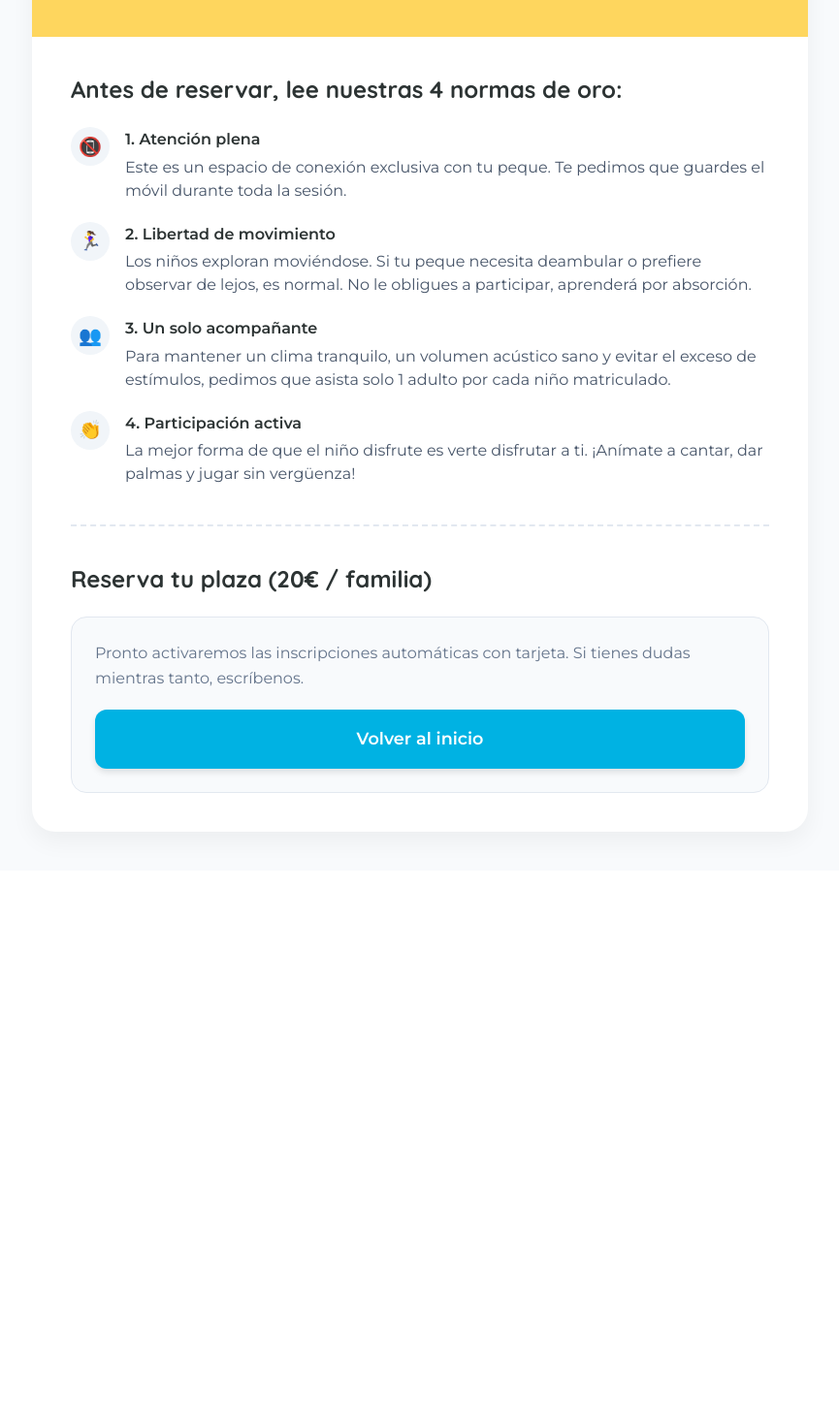
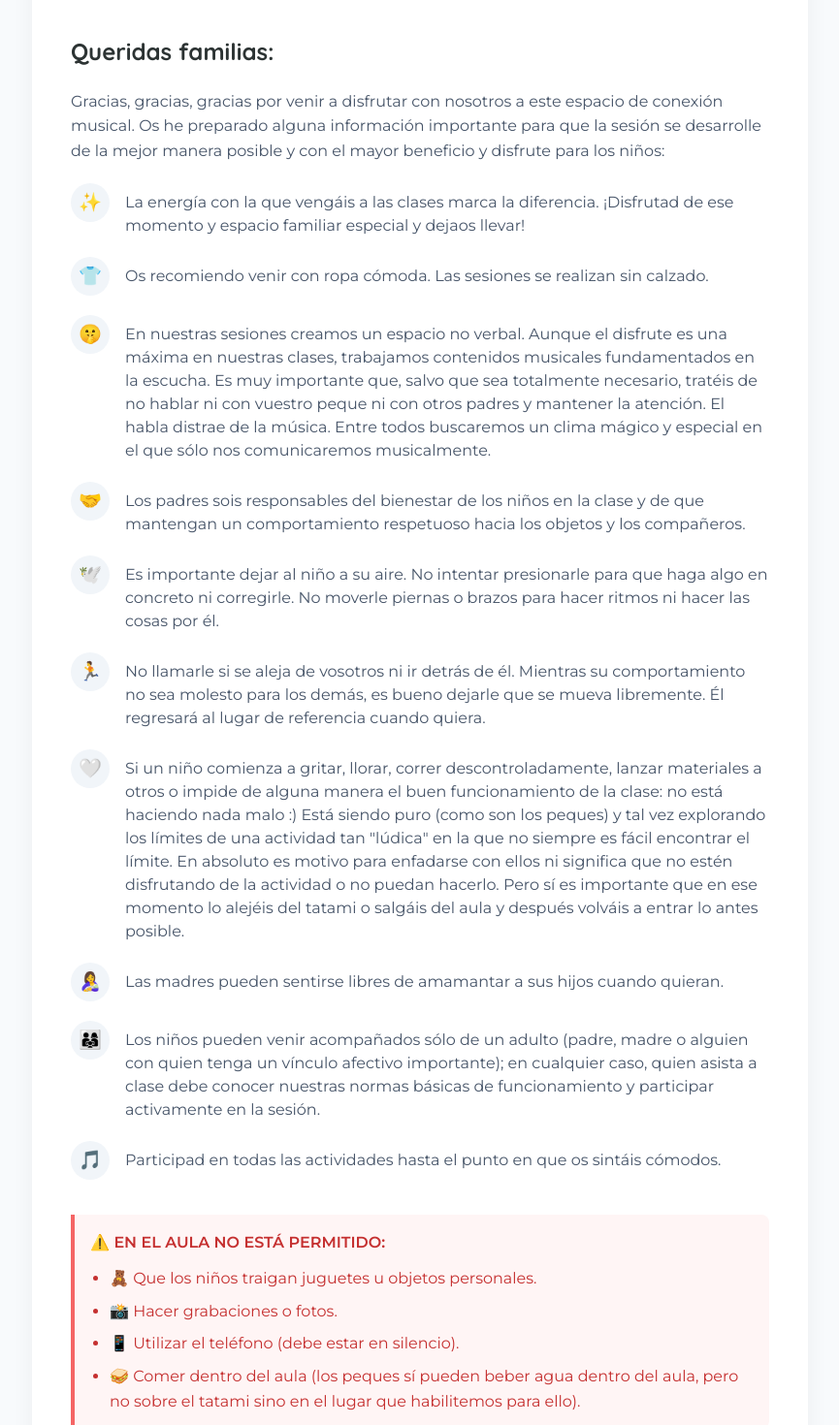
Before and after one commit to musicabalu/musicabalu-web, a Next.js app: page /talleres in a window 1280 px wide. Shown: the part 340-1810 px from the top of the page at 97% size, without its empty margins (207-1072 px from the left). Before the commit the page ends 1238 px from the top, so only its background shows below. Built offline with nearby package versions, Linux system fonts and the light colour scheme.

Commit message:
style: actualizar textos e icono en landing page de talleres

```diff
--- a/src/app/(public)/talleres/page.js
+++ b/src/app/(public)/talleres/page.js
@@ -13,69 +13,120 @@ export default function TalleresPage() {
 
         {/* Cabecera visual */}
         <div style={{ backgroundColor: 'var(--color-yellow)', padding: '60px 40px', textAlign: 'center' }}>
-          <span style={{ fontSize: '3rem', display: 'block', marginBottom: '16px' }}>🧸</span>
+          <img src="/logo_colores.png" alt="Musicabalú Logo" style={{ maxWidth: '120px', marginBottom: '16px', display: 'inline-block' }} />
           <h1 style={{ color: 'var(--color-dark)', margin: 0, fontSize: '2.5rem', fontFamily: 'var(--font-heading)', lineHeight: '1.2' }}>
             Taller de Música en Familia
           </h1>
           <p style={{ color: '#92400e', fontSize: '1.2rem', marginTop: '16px', fontWeight: '500' }}>
-            Una experiencia musical de 45 minutos para conectar, disfrutar y aprender jugando.
+            Una experiencia musical de unos 45 minutos para conectar, disfrutar y aprender jugando.
           </p>
         </div>
 
         {/* Contenido y normas */}
         <div style={{ padding: '40px' }}>
           <h2 style={{ color: 'var(--color-dark)', fontSize: '1.5rem', marginBottom: '24px', fontFamily: 'var(--font-heading)' }}>
-            Antes de reservar, lee nuestras 4 normas de oro:
+            Queridas familias:
           </h2>
+          <p style={{ margin: '0 0 20px 0', color: '#475569', lineHeight: '1.6' }}>
+            Gracias, gracias, gracias por venir a disfrutar con nosotros a este espacio de conexión musical.
+            Os he preparado alguna información importante para que la sesión se desarrolle de la mejor manera posible y con el mayor beneficio y disfrute para los niños:
+          </p>
 
           <div style={{ display: 'flex', flexDirection: 'column', gap: '20px', marginBottom: '40px' }}>
             <div style={{ display: 'flex', gap: '16px' }}>
-              <div style={{ backgroundColor: '#f1f5f9', width: '40px', height: '40px', borderRadius: '50%', display: 'flex', alignItems: 'center', justifyContent: 'center', fontSize: '1.2rem', flexShrink: 0 }}>📵</div>
-              <div>
-                <strong style={{ color: 'var(--color-dark)', display: 'block', marginBottom: '4px' }}>1. Atención plena</strong>
-                <p style={{ margin: 0, color: '#475569', lineHeight: '1.5' }}>Este es un espacio de conexión exclusiva con tu peque. Te pedimos que guardes el móvil durante toda la sesión.</p>
-              </div>
+              <div style={{ backgroundColor: '#f1f5f9', width: '40px', height: '40px', borderRadius: '50%', display: 'flex', alignItems: 'center', justifyContent: 'center', fontSize: '1.2rem', flexShrink: 0 }}>✨</div>
+              <p style={{ margin: 0, color: '#475569', lineHeight: '1.5', paddingTop: '8px' }}>
+                La energía con la que vengáis a las clases marca la diferencia. ¡Disfrutad de ese momento y espacio familiar especial y dejaos llevar!
+              </p>
             </div>
 
             <div style={{ display: 'flex', gap: '16px' }}>
-              <div style={{ backgroundColor: '#f1f5f9', width: '40px', height: '40px', borderRadius: '50%', display: 'flex', alignItems: 'center', justifyContent: 'center', fontSize: '1.2rem', flexShrink: 0 }}>🏃‍♀️</div>
-              <div>
-                <strong style={{ color: 'var(--color-dark)', display: 'block', marginBottom: '4px' }}>2. Libertad de movimiento</strong>
-                <p style={{ margin: 0, color: '#475569', lineHeight: '1.5' }}>Los niños exploran moviéndose. Si tu peque necesita deambular o prefiere observar de lejos, es normal. No le obligues a participar, aprenderá por absorción.</p>
-              </div>
+              <div style={{ backgroundColor: '#f1f5f9', width: '40px', height: '40px', borderRadius: '50%', display: 'flex', alignItems: 'center', justifyContent: 'center', fontSize: '1.2rem', flexShrink: 0 }}>👕</div>
+              <p style={{ margin: 0, color: '#475569', lineHeight: '1.5', paddingTop: '8px' }}>
+                Os recomiendo venir con ropa cómoda. Las sesiones se realizan sin calzado.
+              </p>
             </div>
 
             <div style={{ display: 'flex', gap: '16px' }}>
-              <div style={{ backgroundColor: '#f1f5f9', width: '40px', height: '40px', borderRadius: '50%', display: 'flex', alignItems: 'center', justifyContent: 'center', fontSize: '1.2rem', flexShrink: 0 }}>👥</div>
-              <div>
-                <strong style={{ color: 'var(--color-dark)', display: 'block', marginBottom: '4px' }}>3. Un solo acompañante</strong>
-                <p style={{ margin: 0, color: '#475569', lineHeight: '1.5' }}>Para mantener un clima tranquilo, un volumen acústico sano y evitar el exceso de estímulos, pedimos que asista solo 1 adulto por cada niño matriculado.</p>
-              </div>
+              <div style={{ backgroundColor: '#f1f5f9', width: '40px', height: '40px', borderRadius: '50%', display: 'flex', alignItems: 'center', justifyContent: 'center', fontSize: '1.2rem', flexShrink: 0 }}>🤫</div>
+              <p style={{ margin: 0, color: '#475569', lineHeight: '1.5', paddingTop: '8px' }}>
+                En nuestras sesiones creamos un espacio no verbal. Aunque el disfrute es una máxima en nuestras clases, trabajamos contenidos musicales fundamentados en la escucha. Es muy importante que, salvo que sea totalmente necesario, tratéis de no hablar ni con vuestro peque ni con otros padres y mantener la atención. El habla distrae de la música. Entre todos buscaremos un clima mágico y especial en el que sólo nos comunicaremos musicalmente.
+              </p>
             </div>
 
             <div style={{ display: 'flex', gap: '16px' }}>
-              <div style={{ backgroundColor: '#f1f5f9', width: '40px', height: '40px', borderRadius: '50%', display: 'flex', alignItems: 'center', justifyContent: 'center', fontSize: '1.2rem', flexShrink: 0 }}>👏</div>
-              <div>
-                <strong style={{ color: 'var(--color-dark)', display: 'block', marginBottom: '4px' }}>4. Participación activa</strong>
-                <p style={{ margin: 0, color: '#475569', lineHeight: '1.5' }}>La mejor forma de que el niño disfrute es verte disfrutar a ti. ¡Anímate a cantar, dar palmas y jugar sin vergüenza!</p>
-              </div>
+              <div style={{ backgroundColor: '#f1f5f9', width: '40px', height: '40px', borderRadius: '50%', display: 'flex', alignItems: 'center', justifyContent: 'center', fontSize: '1.2rem', flexShrink: 0 }}>🤝</div>
+              <p style={{ margin: 0, color: '#475569', lineHeight: '1.5', paddingTop: '8px' }}>
+                Los padres sois responsables del bienestar de los niños en la clase y de que mantengan un comportamiento respetuoso hacia los objetos y los compañeros.
+              </p>
+            </div>
+
+            <div style={{ display: 'flex', gap: '16px' }}>
+              <div style={{ backgroundColor: '#f1f5f9', width: '40px', height: '40px', borderRadius: '50%', display: 'flex', alignItems: 'center', justifyContent: 'center', fontSize: '1.2rem', flexShrink: 0 }}>🕊️</div>
+              <p style={{ margin: 0, color: '#475569', lineHeight: '1.5', paddingTop: '8px' }}>
+                Es importante dejar al niño a su aire. No intentar presionarle para que haga algo en concreto ni corregirle. No moverle piernas o brazos para hacer ritmos ni hacer las cosas por él.
+              </p>
+            </div>
+
+            <div style={{ display: 'flex', gap: '16px' }}>
+              <div style={{ backgroundColor: '#f1f5f9', width: '40px', height: '40px', borderRadius: '50%', display: 'flex', alignItems: 'center', justifyContent: 'center', fontSize: '1.2rem', flexShrink: 0 }}>🏃</div>
+              <p style={{ margin: 0, color: '#475569', lineHeight: '1.5', paddingTop: '8px' }}>
+                No llamarle si se aleja de vosotros ni ir detrás de él. Mientras su comportamiento no sea molesto para los demás, es bueno dejarle que se mueva libremente. Él regresará al lugar de referencia cuando quiera.
+              </p>
+            </div>
+
+            <div style={{ display: 'flex', gap: '16px' }}>
+              <div style={{ backgroundColor: '#f1f5f9', width: '40px', height: '40px', borderRadius: '50%', display: 'flex', alignItems: 'center', justifyContent: 'center', fontSize: '1.2rem', flexShrink: 0 }}>🤍</div>
+              <p style={{ margin: 0, color: '#475569', lineHeight: '1.5', paddingTop: '8px' }}>
+                Si un niño comienza a gritar, llorar, correr descontroladamente, lanzar materiales a otros o impide de alguna manera el buen funcionamiento de la clase: no está haciendo nada malo :) Está siendo puro (como son los peques) y tal vez explorando los límites de una actividad tan "lúdica" en la que no siempre es fácil encontrar el límite. En absoluto es motivo para enfadarse con ellos ni significa que no estén disfrutando de la actividad o no puedan hacerlo. Pero sí es importante que en ese momento lo alejéis del tatami o salgáis del aula y después volváis a entrar lo antes posible.
+              </p>
+            </div>
+
+            <div style={{ display: 'flex', gap: '16px' }}>
+              <div style={{ backgroundColor: '#f1f5f9', width: '40px', height: '40px', borderRadius: '50%', display: 'flex', alignItems: 'center', justifyContent: 'center', fontSize: '1.2rem', flexShrink: 0 }}>🤱</div>
+              <p style={{ margin: 0, color: '#475569', lineHeight: '1.5', paddingTop: '8px' }}>
+                Las madres pueden sentirse libres de amamantar a sus hijos cuando quieran.
+              </p>
+            </div>
+
+            <div style={{ display: 'flex', gap: '16px' }}>
+              <div style={{ backgroundColor: '#f1f5f9', width: '40px', height: '40px', borderRadius: '50%', display: 'flex', alignItems: 'center', justifyContent: 'center', fontSize: '1.2rem', flexShrink: 0 }}>👨‍👩‍👧</div>
+              <p style={{ margin: 0, color: '#475569', lineHeight: '1.5', paddingTop: '8px' }}>
+                Los niños pueden venir acompañados sólo de un adulto (padre, madre o alguien con quien tenga un vínculo afectivo importante); en cualquier caso, quien asista a clase debe conocer nuestras normas básicas de funcionamiento y participar activamente en la sesión.
+              </p>
+            </div>
+
+            <div style={{ display: 'flex', gap: '16px' }}>
+              <div style={{ backgroundColor: '#f1f5f9', width: '40px', height: '40px', borderRadius: '50%', display: 'flex', alignItems: 'center', justifyContent: 'center', fontSize: '1.2rem', flexShrink: 0 }}>🎵</div>
+              <p style={{ margin: 0, color: '#475569', lineHeight: '1.5', paddingTop: '8px' }}>
+                Participad en todas las actividades hasta el punto en que os sintáis cómodos.
+              </p>
+            </div>
+
+            <div style={{ backgroundColor: '#fff5f5', borderLeft: '4px solid #f56565', padding: '16px', borderRadius: '0 8px 8px 0', marginTop: '16px' }}>
+              <strong style={{ color: '#c53030', display: 'block', marginBottom: '12px' }}>⚠️ EN EL AULA NO ESTÁ PERMITIDO:</strong>
+              <ul style={{ margin: 0, paddingLeft: '20px', color: '#c53030', display: 'flex', flexDirection: 'column', gap: '8px' }}>
+                <li>🧸 Que los niños traigan juguetes u objetos personales.</li>
+                <li>📸 Hacer grabaciones o fotos.</li>
+                <li>📱 Utilizar el teléfono (debe estar en silencio).</li>
+                <li>🥪 Comer dentro del aula (los peques sí pueden beber agua dentro del aula, pero no sobre el tatami sino en el lugar que habilitemos para ello).</li>
+              </ul>
             </div>
           </div>
 
-          <hr style={{ border: 'none', borderTop: '2px dashed #e2e8f0', margin: '40px 0' }} />
-
-          {/* Formulario (Mockup estático por ahora hasta conectar con DB) */}
-          <h2 style={{ color: 'var(--color-dark)', fontSize: '1.5rem', marginBottom: '24px', fontFamily: 'var(--font-heading)' }}>
-            Reserva tu plaza (20€ / familia)
-          </h2>
-
-          <div style={{ backgroundColor: '#f8fafc', padding: '24px', borderRadius: '16px', border: '1px solid #e2e8f0' }}>
+          <div style={{ backgroundColor: '#f8fafc', padding: '24px', borderRadius: '16px', border: '1px solid #e2e8f0', textAlign: 'center' }}>
+            <p style={{ margin: '0 0 20px 0', color: '#64748b', fontWeight: 'bold' }}>
+              La inscripción en esta sesión supone la aceptación del funcionamiento y las normas descritas.
+            </p>
+            <h2 style={{ color: 'var(--color-dark)', fontSize: '1.5rem', margin: '0 0 20px 0', fontFamily: 'var(--font-heading)' }}>
+              Reserva tu plaza (20€ / familia)
+            </h2>
             <p style={{ margin: '0 0 20px 0', color: '#64748b' }}>
               Pronto activaremos las inscripciones automáticas con tarjeta. Si tienes dudas mientras tanto, escríbenos.
             </p>
             <Link
               href="/"
-              style={{ display: 'block', textAlign: 'center', backgroundColor: 'var(--color-cyan)', color: 'white', padding: '16px', borderRadius: '12px', textDecoration: 'none', fontWeight: 'bold', fontSize: '1.1rem', boxShadow: '0 4px 6px rgba(0,0,0,0.1)' }}
+              style={{ display: 'inline-block', backgroundColor: 'var(--color-cyan)', color: 'white', padding: '16px 32px', borderRadius: '12px', textDecoration: 'none', fontWeight: 'bold', fontSize: '1.1rem', boxShadow: '0 4px 6px rgba(0,0,0,0.1)' }}
             >
               Volver al inicio
             </Link>
```
